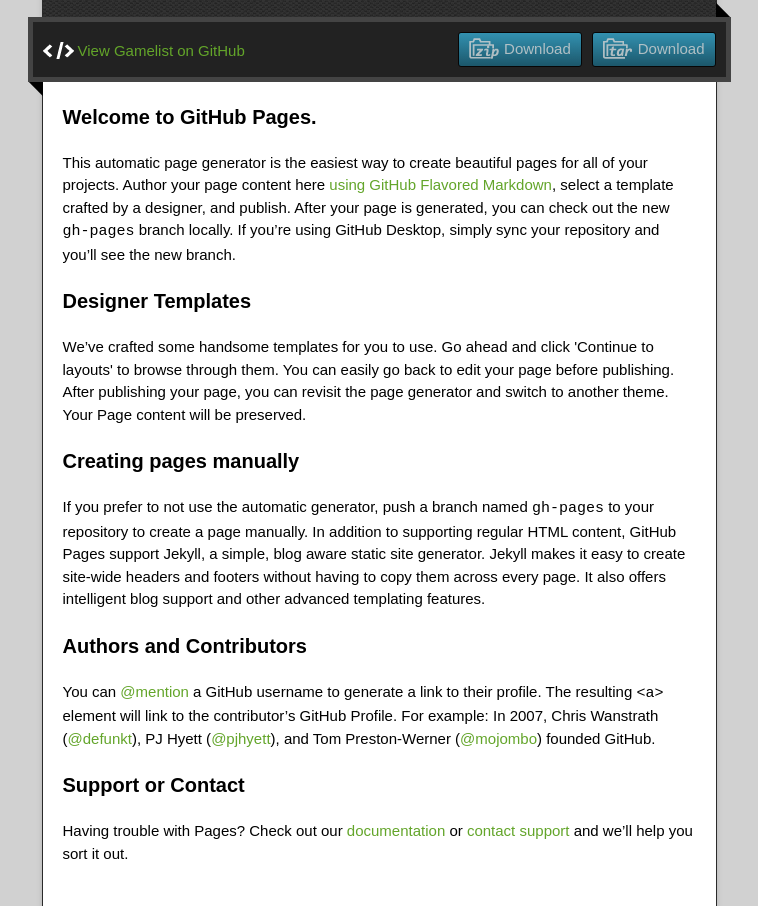
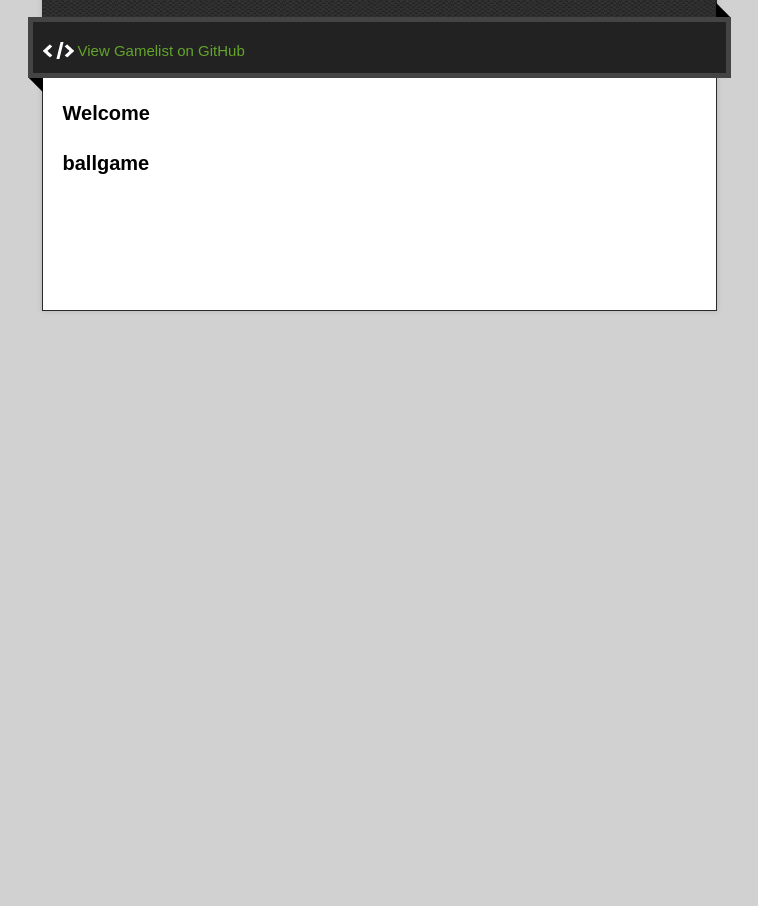
Before and after one commit to okkun0912/GameList, a plain HTML site: page index.html in a window 1280 px wide. Shown: the part 171-1077 px from the top of the page, without its empty margins (261-1019 px from the left). After the commit the page ends 800 px from the top, so only its background shows below. Drawn offline with nearby package versions, Linux system fonts and the light colour scheme.

Commit message:
Update index.html

```diff
--- a/index.html
+++ b/index.html
@@ -29,57 +29,17 @@
       <div id="main" role="main">
         <div class="download-bar">
         <div class="inner">
-          <a href="https://github.com/okkun0912/GameList/tarball/master" class="download-button tar"><span>Download</span></a>
-          <a href="https://github.com/okkun0912/GameList/zipball/master" class="download-button zip"><span>Download</span></a>
-          <a href="https://github.com/okkun0912/GameList" class="code">View Gamelist on GitHub</a>
+         <a href="https://github.com/okkun0912/GameList" class="code">View Gamelist on GitHub</a>
         </div>
         <span class="blc"></span><span class="trc"></span>
         </div>
         <article class="markdown-body">
           <h3>
-<a id="welcome-to-github-pages" class="anchor" href="#welcome-to-github-pages" aria-hidden="true"><span aria-hidden="true" class="octicon octicon-link"></span></a>Welcome to GitHub Pages.</h3>
-
-<p>This automatic page generator is the easiest way to create beautiful pages for all of your projects. Author your page content here <a href="https://guides.github.com/features/mastering-markdown/">using GitHub Flavored Markdown</a>, select a template crafted by a designer, and publish. After your page is generated, you can check out the new <code>gh-pages</code> branch locally. If you’re using GitHub Desktop, simply sync your repository and you’ll see the new branch.</p>
+<a id="welcome" class="anchor" href="#welcome" aria-hidden="true"><span aria-hidden="true" class="octicon octicon-link"></span></a>Welcome</h3>
 
 <h3>
-<a id="designer-templates" class="anchor" href="#designer-templates" aria-hidden="true"><span aria-hidden="true" class="octicon octicon-link"></span></a>Designer Templates</h3>
-
-<p>We’ve crafted some handsome templates for you to use. Go ahead and click 'Continue to layouts' to browse through them. You can easily go back to edit your page before publishing. After publishing your page, you can revisit the page generator and switch to another theme. Your Page content will be preserved.</p>
-
-<h3>
-<a id="creating-pages-manually" class="anchor" href="#creating-pages-manually" aria-hidden="true"><span aria-hidden="true" class="octicon octicon-link"></span></a>Creating pages manually</h3>
-
-<p>If you prefer to not use the automatic generator, push a branch named <code>gh-pages</code> to your repository to create a page manually. In addition to supporting regular HTML content, GitHub Pages support Jekyll, a simple, blog aware static site generator. Jekyll makes it easy to create site-wide headers and footers without having to copy them across every page. It also offers intelligent blog support and other advanced templating features.</p>
-
-<h3>
-<a id="authors-and-contributors" class="anchor" href="#authors-and-contributors" aria-hidden="true"><span aria-hidden="true" class="octicon octicon-link"></span></a>Authors and Contributors</h3>
-
-<p>You can <a href="https://help.github.com/articles/basic-writing-and-formatting-syntax/#mentioning-users-and-teams" class="user-mention">@mention</a> a GitHub username to generate a link to their profile. The resulting <code>&lt;a&gt;</code> element will link to the contributor’s GitHub Profile. For example: In 2007, Chris Wanstrath (<a href="https://github.com/defunkt" class="user-mention">@defunkt</a>), PJ Hyett (<a href="https://github.com/pjhyett" class="user-mention">@pjhyett</a>), and Tom Preston-Werner (<a href="https://github.com/mojombo" class="user-mention">@mojombo</a>) founded GitHub.</p>
-
-<h3>
-<a id="support-or-contact" class="anchor" href="#support-or-contact" aria-hidden="true"><span aria-hidden="true" class="octicon octicon-link"></span></a>Support or Contact</h3>
-
-<p>Having trouble with Pages? Check out our <a href="https://help.github.com/pages">documentation</a> or <a href="https://github.com/contact">contact support</a> and we’ll help you sort it out.</p>
-        </article>
-      </div>
-    </div>
-    <footer>
-      <div class="owner">
-      <p><a href="https://github.com/okkun0912" class="avatar"><img src="https://avatars0.githubusercontent.com/u/20575187?v=3&amp;s=60" width="48" height="48"></a> <a href="https://github.com/okkun0912">okkun0912</a> maintains <a href="https://github.com/okkun0912/GameList">Gamelist</a></p>
-
-
-      </div>
-      <div class="creds">
-        <small>This page generated using <a href="https://pages.github.com/">GitHub Pages</a><br>theme by <a href="https://twitter.com/jonrohan/">Jon Rohan</a></small>
-      </div>
-    </footer>
-  </div>
-  <div class="current-section">
-    <a href="#top">Scroll to top</a>
-    <a href="https://github.com/okkun0912/GameList/tarball/master" class="tar">tar</a><a href="https://github.com/okkun0912/GameList/zipball/master" class="zip">zip</a><a href="" class="code">source code</a>
-    <p class="name"></p>
-  </div>
-
+<a id="ballgame" class="anchor" href="#designer-templates" aria-hidden="true"><span aria-hidden="true" class="octicon octicon-link"></span></a>ballgame</h3>
+  <a href="https://github.com/okkun0912/GameList" class="code">BallGame</a>
 
 </body>
 </html>
```
